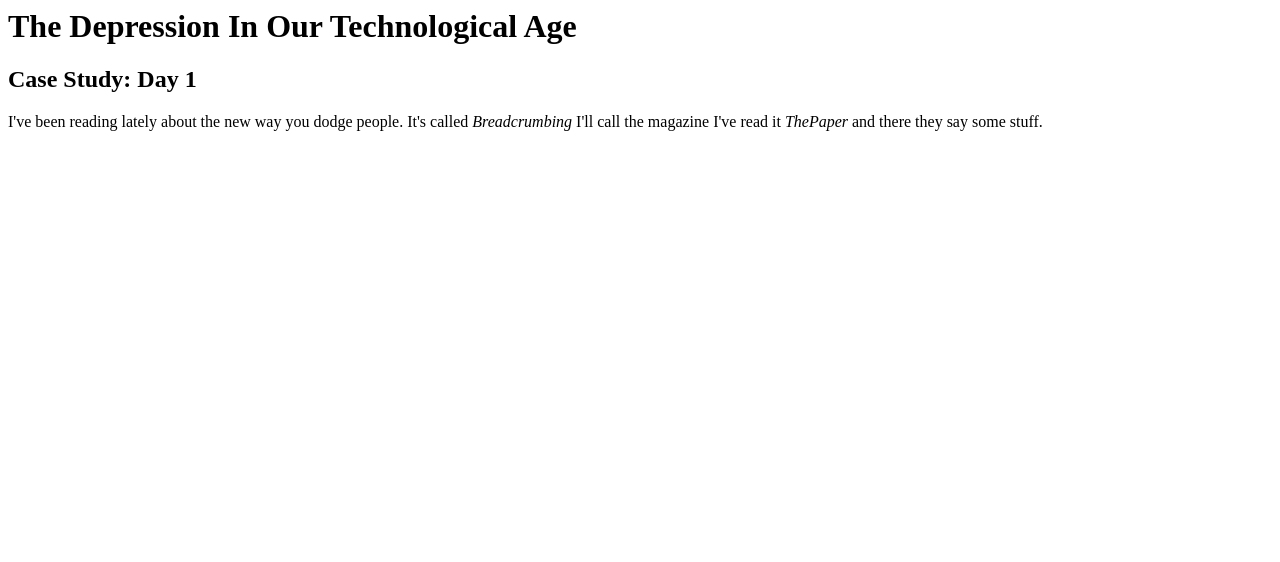
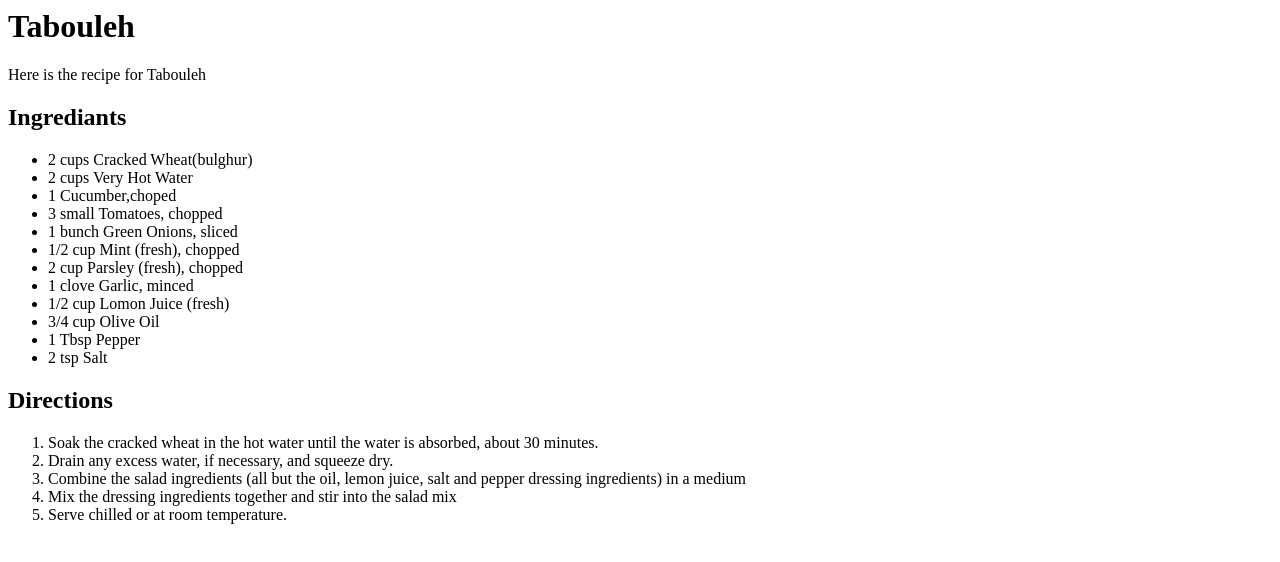
Before and after one commit to KamenKirov/learning_html, a plain HTML site: page index.html in a window 1280 px wide. Drawn offline with Linux system fonts and the light colour scheme.

Commit message:
It's the first of Luke's recipes

```diff
--- a/index.html
+++ b/index.html
@@ -1,13 +1,32 @@
 <html>
 		<head>
-				<title>Depression</title>
+				<title>Tabouleh</title>
 		</head>
 		<body>
-				<h1>The Depression In Our Technological Age</h1>
-				<h2>Case Study: Day 1</h2>
-				<p>I've been reading lately about the new way
-				you dodge people. It's called <i>Breadcrumbing</i>
-				I'll call the magazine I've read it <cite>ThePaper</cite>
-				and there they say some stuff.
+				<h1>Tabouleh</h1>
+				<p>Here is the recipe for Tabouleh</p>
+				<h2>Ingrediants</h2>
+				<ul>
+						<li>2 cups Cracked Wheat(bulghur)</li>
+						<li>2 cups Very Hot Water</li>
+						<li>1 Cucumber,choped</li>
+						<li>3 small Tomatoes, chopped</li>
+						<li>1 bunch Green Onions, sliced</li>
+						<li>1/2 cup Mint (fresh), chopped</li>
+						<li>2 cup Parsley (fresh), chopped</li>
+						<li>1 clove Garlic, minced</li>
+						<li>1/2 cup Lomon Juice (fresh)</li>
+						<li>3/4 cup Olive Oil</li>
+						<li>1 Tbsp Pepper</li>
+						<li>2 tsp Salt</li>
+				</ul>
+				<h2>Directions</h2>
+				<ol>
+						<li>Soak the cracked wheat in the hot water until the water is absorbed, about 30 minutes.</li>
+						<li>Drain any excess water, if necessary, and squeeze dry.</li>
+						<li>Combine the salad ingredients (all but the oil, lemon juice, salt and pepper dressing ingredients) in a medium</li>
+						<li>Mix the dressing ingredients together and stir into the salad mix</li>
+						<li>Serve chilled or at room temperature.</li>
+				</ol>
 		</body>
 </html>
```
